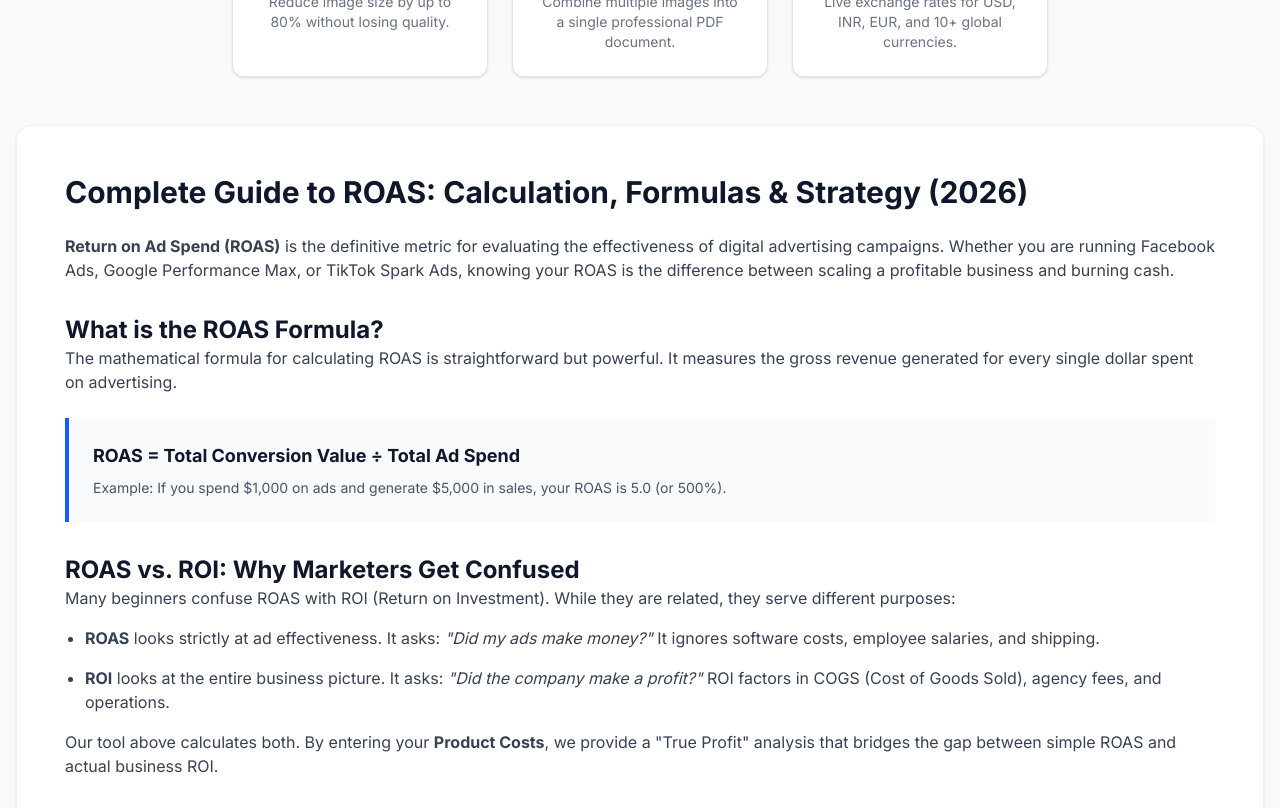
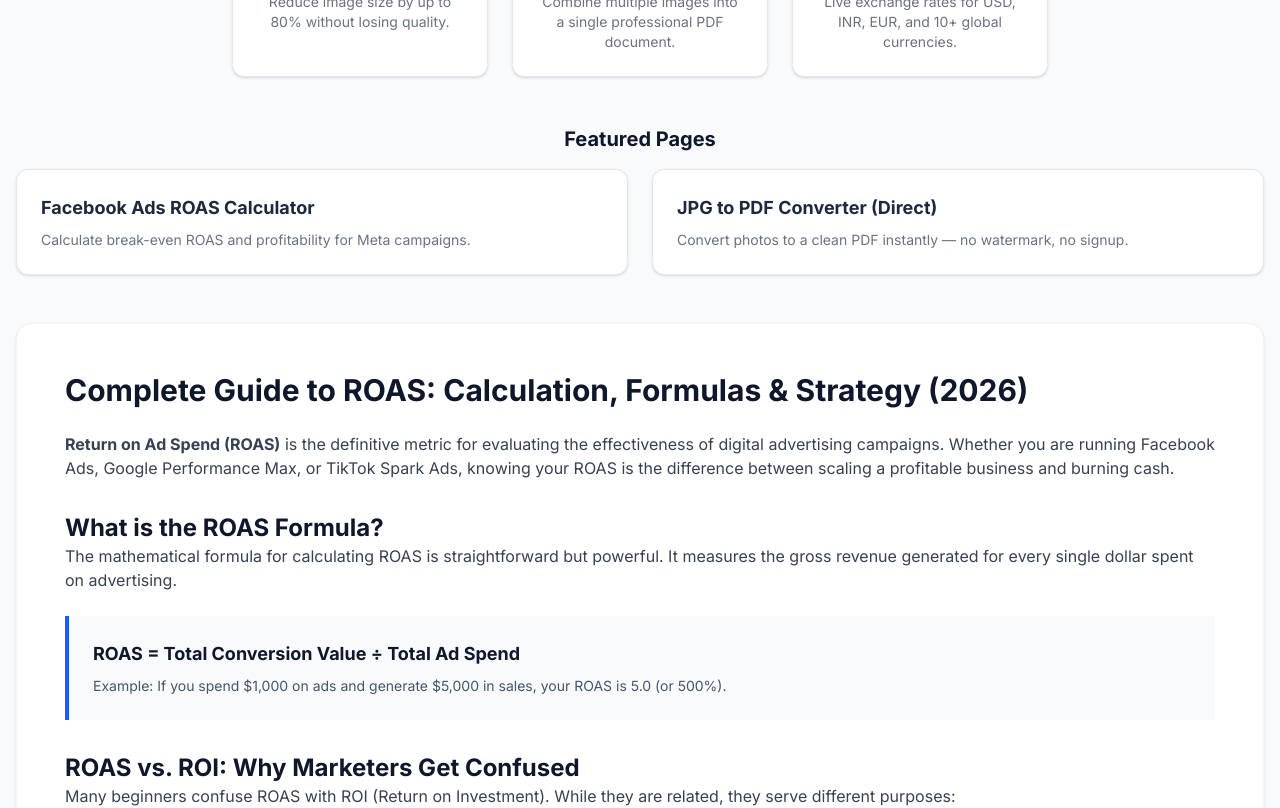
Before and after one commit to nikhil071-ui/roas-calculator, a Next.js app: page / in a window 1280 px wide. Shown: the part 1480-2288 px from the top of the page. Built offline with nearby package versions, Linux system fonts and the light colour scheme.

Commit message:
Add internal links to boost indexing for pdf and facebook ROAS pages

```diff
--- a/app/layout.tsx
+++ b/app/layout.tsx
@@ -127,8 +127,10 @@ export default function RootLayout({
               <h4 className="text-white font-bold mb-4 uppercase tracking-wider text-xs">Our Tools</h4>
               <ul className="space-y-3">
                 <li><Link href="/" className="hover:text-white transition flex items-center gap-2">📊 ROAS Calculator</Link></li>
+                <li><Link href="/roas/facebook-ads" className="hover:text-white transition flex items-center gap-2">📣 Facebook Ads ROAS</Link></li>
                 <li><Link href="/image-compressor" className="hover:text-white transition flex items-center gap-2">🖼️ Image Compressor</Link></li>
                 <li><Link href="/pdf-converter" className="hover:text-white transition flex items-center gap-2">📄 JPG to PDF</Link></li>
+                <li><Link href="/pdf/jpg-to-pdf" className="hover:text-white transition flex items-center gap-2">🧾 JPG to PDF (Direct)</Link></li>
                 <li><Link href="/currency-converter" className="hover:text-white transition flex items-center gap-2">💱 Currency Converter</Link></li>
               </ul>
             </div>
--- a/app/page.tsx
+++ b/app/page.tsx
@@ -70,6 +70,21 @@ export default function Home() {
                   <p className="text-sm text-gray-500">Live exchange rates for USD, INR, EUR, and 10+ global currencies.</p>
                 </Link>
 
+              </div>
+            </section>
+
+            {/* --- FEATURED PAGES (BOOST INDEXING) --- */}
+            <section className="mt-4 mb-12">
+              <h2 className="text-xl font-bold text-slate-900 mb-4 text-center">Featured Pages</h2>
+              <div className="grid md:grid-cols-2 gap-6">
+                <Link href="/roas/facebook-ads" className="group block bg-white p-6 rounded-xl shadow-sm border border-gray-200 hover:border-blue-500 hover:shadow-lg transition">
+                  <h3 className="font-bold text-lg text-slate-800 group-hover:text-blue-600">Facebook Ads ROAS Calculator</h3>
+                  <p className="text-sm text-gray-500 mt-2">Calculate break-even ROAS and profitability for Meta campaigns.</p>
+                </Link>
+                <Link href="/pdf/jpg-to-pdf" className="group block bg-white p-6 rounded-xl shadow-sm border border-gray-200 hover:border-red-500 hover:shadow-lg transition">
+                  <h3 className="font-bold text-lg text-slate-800 group-hover:text-red-600">JPG to PDF Converter (Direct)</h3>
+                  <p className="text-sm text-gray-500 mt-2">Convert photos to a clean PDF instantly — no watermark, no signup.</p>
+                </Link>
               </div>
             </section>
 
--- a/app/pdf-converter/page.tsx
+++ b/app/pdf-converter/page.tsx
@@ -42,6 +42,23 @@ export default function PdfConverterPage() {
       <div className="max-w-6xl mx-auto mt-8">
            <AdBanner />
       </div>
+
+      {/* --- POPULAR PDF PAGES (BOOST INDEXING) --- */}
+      <section className="max-w-6xl mx-auto mt-8 px-4">
+        <div className="bg-white rounded-2xl border border-gray-200 shadow-sm p-6">
+          <h2 className="text-xl font-bold text-slate-900 mb-4">Popular PDF Pages</h2>
+          <div className="flex flex-col md:flex-row gap-4">
+            <Link href="/pdf/jpg-to-pdf" className="flex-1 block bg-slate-50 border border-slate-200 rounded-xl p-4 hover:border-red-400 hover:shadow-md transition">
+              <h3 className="font-bold text-slate-900">JPG to PDF (Direct)</h3>
+              <p className="text-sm text-slate-600 mt-1">Fast conversion optimized for exam uploads and job portals.</p>
+            </Link>
+            <Link href="/pdf/png-to-pdf" className="flex-1 block bg-slate-50 border border-slate-200 rounded-xl p-4 hover:border-blue-400 hover:shadow-md transition">
+              <h3 className="font-bold text-slate-900">PNG to PDF</h3>
+              <p className="text-sm text-slate-600 mt-1">Best for screenshots and images with transparency.</p>
+            </Link>
+          </div>
+        </div>
+      </section>
 
       {/* --- SEO CONTENT (High Value Publisher Content) --- */}
       <article className="max-w-4xl mx-auto mt-12 bg-white p-8 md:p-12 rounded-2xl shadow-sm border border-gray-200 prose lg:prose-lg text-gray-700">
```
